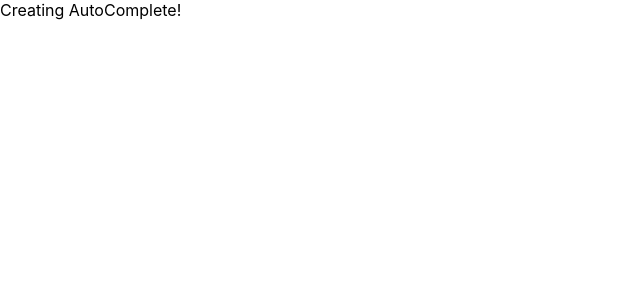
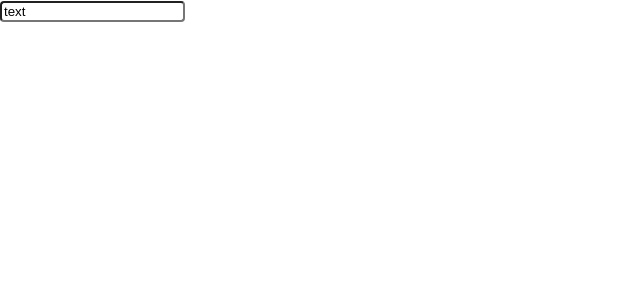
Before and after one commit to patrick-narciso/autocomplete-app, a React (Create React App) app: page / in a window 1280 px wide. Shown: the top 300 px of the page, without its empty margins (0-640 px from the left). Built offline with nearby package versions, Linux system fonts and the light colour scheme.

Commit message:
styles(components): add types for styled-components and the architecture for autocomplete component

```diff
--- a/package.json
+++ b/package.json
@@ -40,5 +40,8 @@
       "last 1 firefox version",
       "last 1 safari version"
     ]
+  },
+  "devDependencies": {
+    "@types/styled-components": "^5.1.25"
   }
 }
--- a/src/App.tsx
+++ b/src/App.tsx
@@ -1,5 +1,7 @@
 import React from 'react';
 
-const App: React.FC = () => <span>Creating AutoComplete!</span>;
+import { Autocomplete } from './components';
+
+const App: React.FC = () => <Autocomplete />;
 
 export default App;
--- /dev/null
+++ b/src/components/Autocomplete/styles.ts
@@ -0,0 +1,7 @@
+import styled from 'styled-components';
+
+const AutocompleteInput = styled.input`
+  border-radius: 4px;
+`;
+
+export { AutocompleteInput };
--- /dev/null
+++ b/src/components/index.ts
@@ -0,0 +1 @@
+export { default as Autocomplete } from './Autocomplete';
```
Also changed, not shown: src/components/Autocomplete/index.tsx (added, +7 -0 lines), 1 other file (tests, documents, lock files or other folders).
